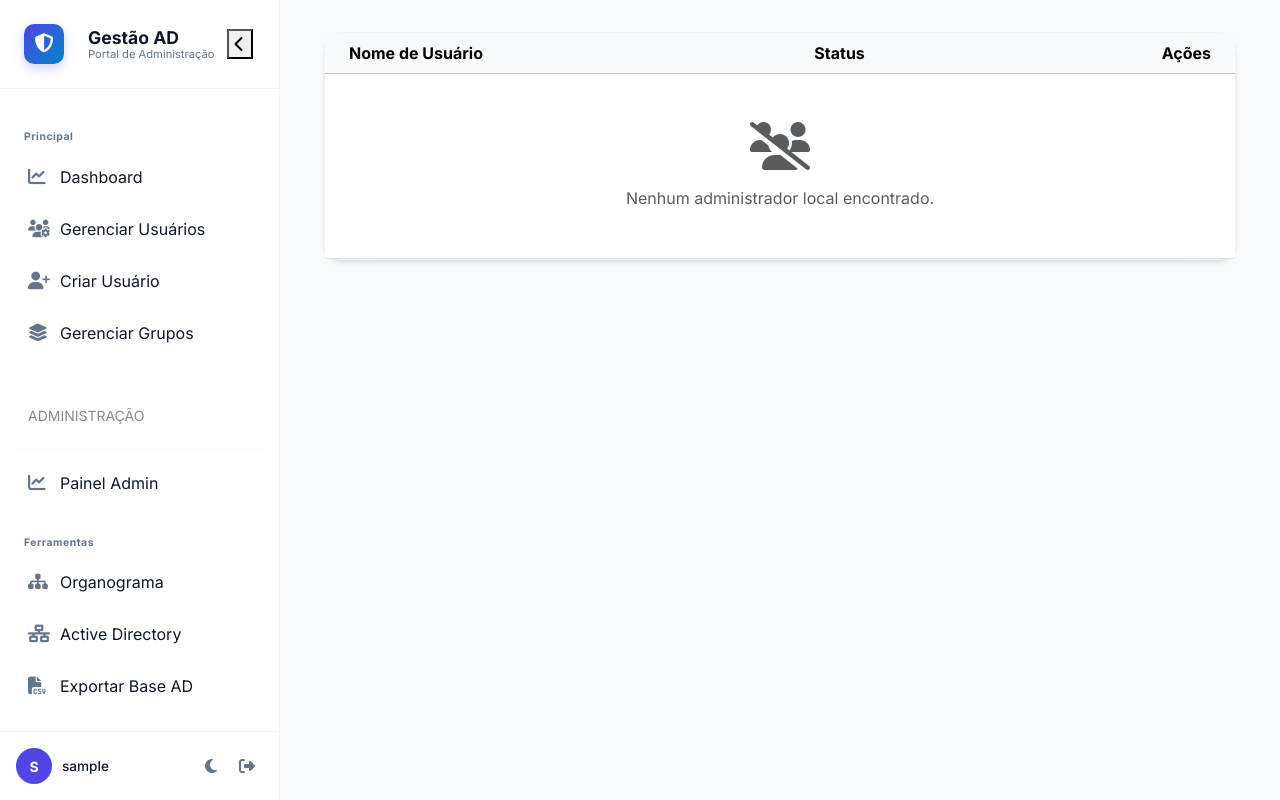
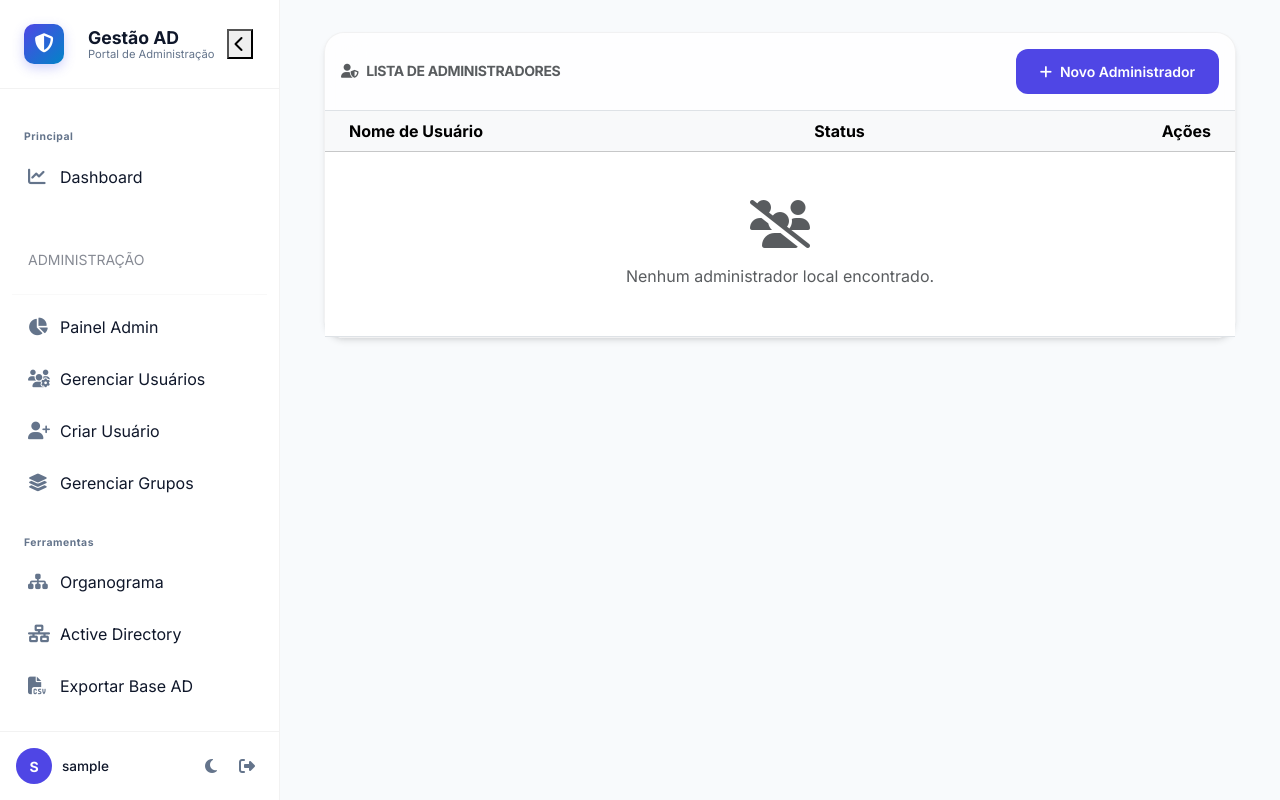
Before and after one commit to welermoura/ldap-teste, a Flask app: page /admin/users in a window 1280 px wide. Run offline with Flask 3, Linux system fonts and the light colour scheme; the visitor is signed in with stand-in values (Sample User, id 1); some libraries are stand-ins or nearby versions.

Commit message:
fix: restore admin button and update menu visibility for managers

```diff
--- a/templates/admin/users.html
+++ b/templates/admin/users.html
@@ -7,6 +7,12 @@
 {% block content %}
 <div class="card glass-card animate-in">
     <div class="card-body p-0">
+        <div class="p-3 border-bottom d-flex justify-content-between align-items-center">
+            <h5 class="mb-0 text-muted small text-uppercase fw-bold"><i class="fas fa-user-shield me-2"></i>Lista de Administradores</h5>
+            <a href="{{ url_for('admin.admin_add_user') }}" class="btn btn-primary btn-sm">
+                <i class="fas fa-plus me-2"></i>Novo Administrador
+            </a>
+        </div>
         <div class="table-responsive">
             <table class="table table-hover mb-0">
                 <thead class="table-light">
--- a/templates/base.html
+++ b/templates/base.html
@@ -48,30 +48,35 @@
             <a href="{{ url_for('main.dashboard') }}" class="sidebar-link {% if request.endpoint == 'main.dashboard' %}active-page{% endif %}" data-bs-toggle="tooltip" data-bs-placement="right" title="Dashboard">
                 <i class="fas fa-chart-line"></i><span class="nav-label">Dashboard</span>
             </a>
+
+            {# Seção de Administração Unificada #}
+            {% if session.get('is_admin') or check_permission(action='can_edit') or check_permission(action='can_disable') or check_permission(action='can_create') or check_permission(action='can_manage_groups') %}
+            <div class="sidebar-divider mt-4 mb-2"></div>
+            <div class="sidebar-header small text-uppercase opacity-50 px-3 mb-2">Administração</div>
+
+            {% if session.get('is_admin') %}
+            <a href="{{ url_for('admin.dashboard') }}" class="sidebar-link {% if request.endpoint == 'admin.dashboard' %}active-page{% endif %}" data-bs-toggle="tooltip" data-bs-placement="right" title="Painel Admin">
+                <i class="fas fa-chart-pie"></i><span class="nav-label">Painel Admin</span>
+            </a>
+            {% endif %}
+
             {% if check_permission(action='can_edit') or check_permission(action='can_disable') %}
             <a href="{{ url_for('users.manage_users') }}" class="sidebar-link {% if request.endpoint == 'users.manage_users' %}active-page{% endif %}" data-bs-toggle="tooltip" data-bs-placement="right" title="Gerenciar Usuários">
                 <i class="fas fa-users-cog"></i><span class="nav-label">Gerenciar Usuários</span>
             </a>
             {% endif %}
+
             {% if check_permission(action='can_create') %}
             <a href="{{ url_for('users.create_user_form') }}" class="sidebar-link {% if request.endpoint == 'users.create_user_form' %}active-page{% endif %}" data-bs-toggle="tooltip" data-bs-placement="right" title="Criar Usuário">
                 <i class="fas fa-user-plus"></i><span class="nav-label">Criar Usuário</span>
             </a>
             {% endif %}
+
             {% if check_permission(action='can_manage_groups') %}
             <a href="{{ url_for('groups.group_management') }}" class="sidebar-link {% if request.endpoint == 'groups.group_management' %}active-page{% endif %}" data-bs-toggle="tooltip" data-bs-placement="right" title="Gerenciar Grupos">
                 <i class="fas fa-layer-group"></i><span class="nav-label">Gerenciar Grupos</span>
             </a>
             {% endif %}
-
-            {# Seção de Administração Unificada #}
-            {% if session.get('is_admin') %}
-            <div class="sidebar-divider mt-4 mb-2"></div>
-            <div class="sidebar-header small text-uppercase opacity-50 px-3 mb-2">Administração</div>
-
-            <a href="{{ url_for('admin.dashboard') }}" class="sidebar-link {% if request.endpoint == 'admin.dashboard' %}active-page{% endif %}" data-bs-toggle="tooltip" data-bs-placement="right" title="Painel Admin">
-                <i class="fas fa-chart-line"></i><span class="nav-label">Painel Admin</span>
-            </a>
             {% endif %}
 
             <div class="sidebar-section-label">Ferramentas</div>
```
